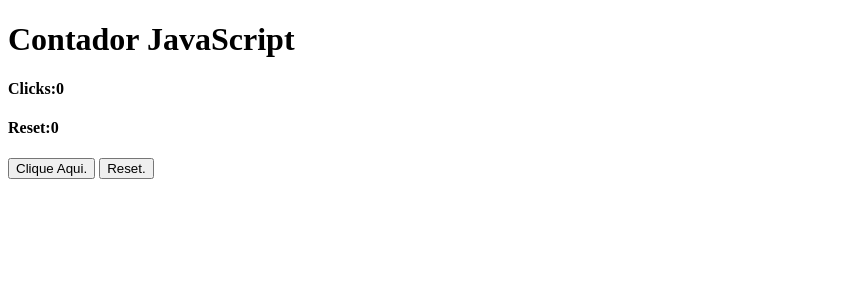
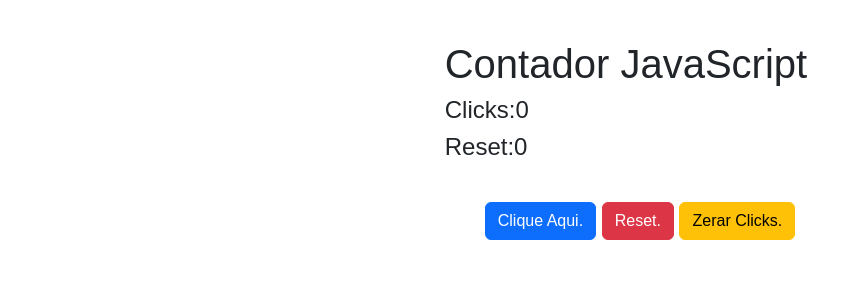
Before and after one commit to TakataF/Projeto_ContadorJavaScript, a plain HTML site: page Projeto Contador JavaScript/index.html in a window 1280 px wide. Shown: the whole page, without its empty margins (0-862 px from the left). Drawn offline with nearby package versions, Linux system fonts and the light colour scheme.

Commit message:
Feat reset all clicks and insert Bootstrap

```diff
--- a/Projeto Contador JavaScript/index.html
+++ b/Projeto Contador JavaScript/index.html
@@ -5,15 +5,24 @@
     <meta http-equiv="X-UA-Compatible" content="IE=edge">
     <title>Contador JavaScript</title>
     <script src="script.js"></script>
+    <link href="https://cdn.jsdelivr.net/npm/bootstrap@5.2.0/dist/css/bootstrap.min.css" rel="stylesheet" integrity="sha384-gH2yIJqKdNHPEq0n4Mqa/HGKIhSkIHeL5AyhkYV8i59U5AR6csBvApHHNl/vI1Bx" crossorigin="anonymous">
+    <link rel="stylesheet" href="style.css">
 </head>
 <body>
-    <h1>Contador JavaScript</h1>
     <div class="container">
+        <h1>Contador JavaScript</h1>
         <h4 id="clicker">Clicks:0</h4>
         <h4 id="reset">Reset:0</h4>
-        <button onclick="addclick()">Clique Aqui.</button>
-        <button onclick="addreset()">Reset.</button>
+        <div class="botao">
+            <button onclick="addclick()" class="btn btn-primary">Clique Aqui.</button>
+            <button onclick="addreset()" class="btn btn-danger">Reset.</button>
+            <button onclick="addzero()" class="btn btn-warning">Zerar Clicks.</button>
+        </div>
     </div>
 
+
+
+    <script src="https://cdn.jsdelivr.net/npm/@popperjs/core@2.11.5/dist/umd/popper.min.js" integrity="sha384-Xe+8cL9oJa6tN/veChSP7q+mnSPaj5Bcu9mPX5F5xIGE0DVittaqT5lorf0EI7Vk" crossorigin="anonymous"></script>
+    <script src="https://cdn.jsdelivr.net/npm/bootstrap@5.2.0/dist/js/bootstrap.min.js" integrity="sha384-ODmDIVzN+pFdexxHEHFBQH3/9/vQ9uori45z4JjnFsRydbmQbmL5t1tQ0culUzyK" crossorigin="anonymous"></script>
 </body>
 </html>
--- a/Projeto Contador JavaScript/script.js
+++ b/Projeto Contador JavaScript/script.js
@@ -10,5 +10,12 @@ function addreset(){
     reset += 1;
     document.getElementById("clicker").innerHTML=`clicks:${clicker}`;
     document.getElementById("reset").innerHTML=`Reset:${reset}`;
+}
+
+function addzero(){
+    clicker = 0;
+    reset = 0;
+    document.getElementById("clicker").innerHTML=`clicks:${clicker}`;
+    document.getElementById("reset").innerHTML=`Reset:${reset}`;
 
 }
--- /dev/null
+++ b/Projeto Contador JavaScript/style.css
@@ -0,0 +1,27 @@
+body{
+    width: max-content;
+    height: max-content;
+    margin-left: auto;
+    margin-right: auto;
+    max-width: 100%;
+    max-height: 100%;
+
+}
+.container{
+    margin: 20px;
+    height: 100%;
+    width: 100%;
+    padding: 20px;
+    border: 15px;
+    font-family: Arial, Helvetica, sans-serif;
+    font-size: 20px;
+}
+.botao{
+    width: 100%;
+    height: 100%;
+    border: 15px;
+    margin: 20px;
+    padding: 20px;
+    font-family: Arial, Helvetica, sans-serif;
+    font-size: 20px;
+}
```
